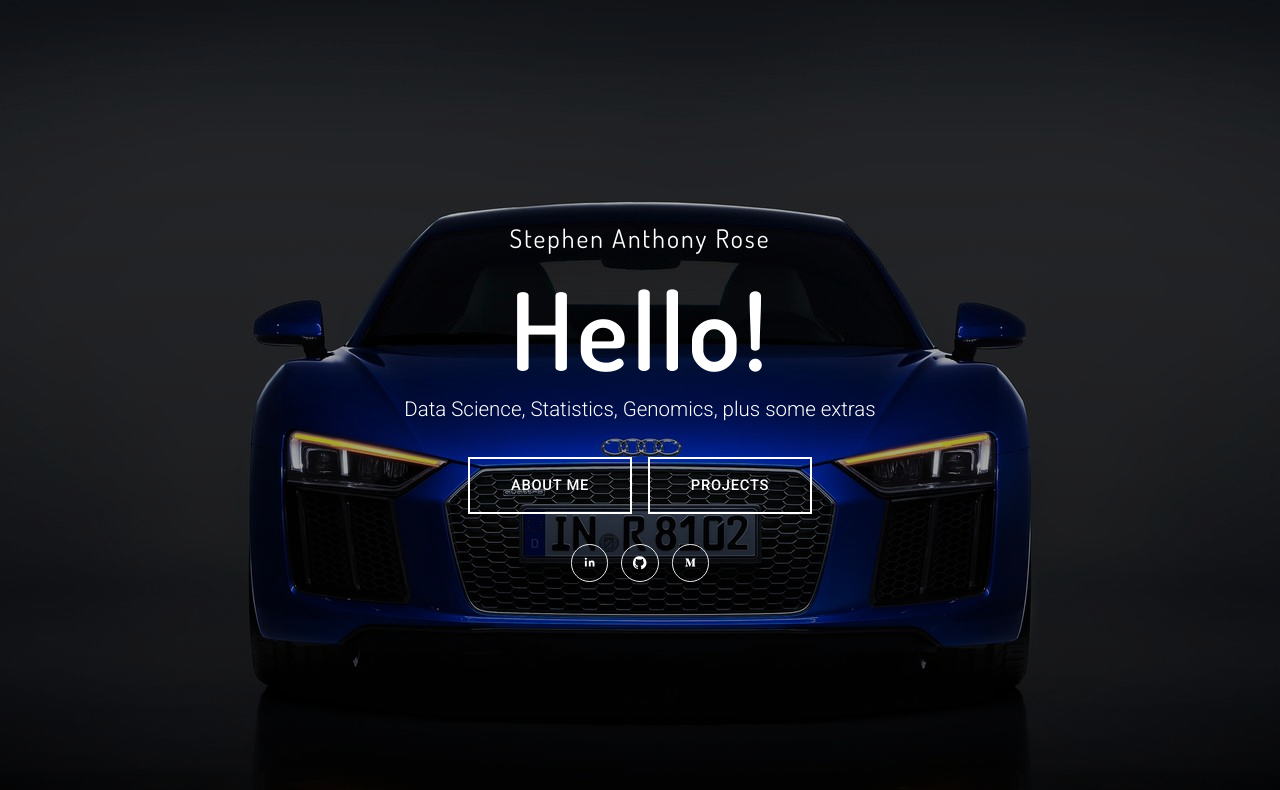
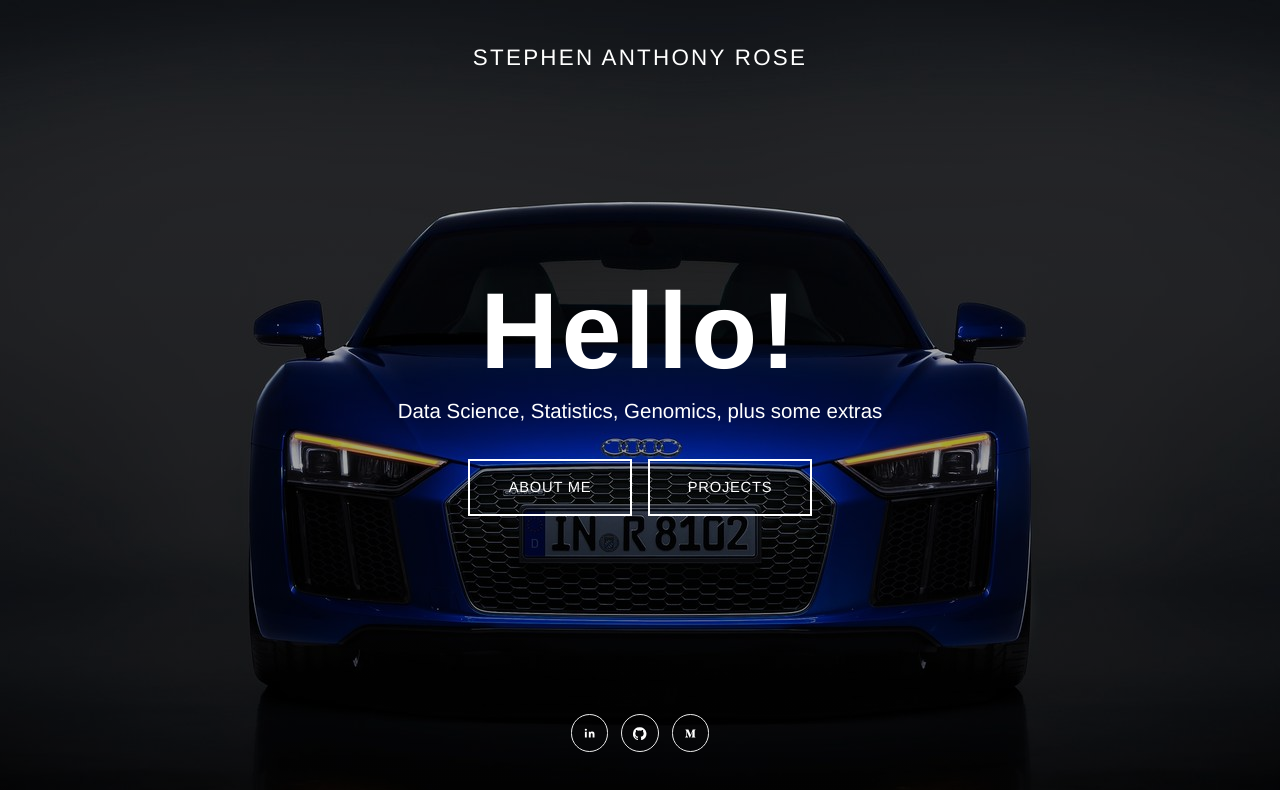
Before and after one commit to arose13/arose13.github.io, a plain HTML site: page index.html in a window 1280 px wide. Drawn offline with Linux system fonts and the light colour scheme.

Commit message:
refactor: remove unused font links and update styles for consistency

```diff
--- a/assets/styles.css
+++ b/assets/styles.css
@@ -22,7 +22,7 @@ body {
   margin: 0;
   background: var(--bg);
   color: var(--text);
-  font-family: "Roboto", sans-serif;
+  font-family: futura-pt, "Helvetica Neue", Arial, sans-serif;
   line-height: 1.6;
 }
 
@@ -63,9 +63,11 @@ img {
 
 .home-hero {
   min-height: 100vh;
-  display: grid;
-  place-items: center;
-  padding: 2rem;
+  display: flex;
+  flex-direction: column;
+  align-items: center;
+  justify-content: space-between;
+  padding: 2.5rem 2rem 3rem;
   background-color: #111217;
 }
 
@@ -82,6 +84,8 @@ img {
   display: flex;
   flex-direction: column;
   align-items: center;
+  justify-content: center;
+  flex: 1;
   gap: 0.8rem;
 }
 
@@ -116,22 +120,25 @@ img {
 .hero-kicker,
 .section-kicker {
   margin: 0;
-  font-family: "Dosis", sans-serif;
+  font-family: futura-pt, "Helvetica Neue", Arial, sans-serif;
   font-size: 1rem;
   letter-spacing: 0.28em;
   text-transform: uppercase;
 }
 
-.home-copy .hero-kicker {
-  font-size: clamp(1.2rem, 3vw, 1.6rem);
-  letter-spacing: 0.08em;
-  text-transform: none;
+.home-brand {
+  margin: 0;
+  font-family: futura-pt, "Helvetica Neue", Arial, sans-serif;
+  font-size: clamp(1.1rem, 2.5vw, 1.4rem);
+  letter-spacing: 0.1em;
+  text-transform: uppercase;
+  animation: rise 0.8s ease both;
 }
 
 .home-copy h1,
 .hero-copy h1 {
   margin: 0.35rem 0 0;
-  font-family: "Dosis", sans-serif;
+  font-family: futura-pt, "Helvetica Neue", Arial, sans-serif;
   font-size: clamp(3.8rem, 10vw, 6.75rem);
   font-weight: 600;
   letter-spacing: 0.03em;
@@ -247,18 +254,20 @@ img {
   padding: 0.92rem 1.75rem;
 }
 
-.home-copy .social-list {
-  margin-top: 1.1rem;
+.home-social {
+  margin-top: 0;
   gap: 0.8rem;
+  animation: rise 0.8s ease both;
+  animation-delay: 0.32s;
 }
 
-.home-copy .social-link {
+.home-social .social-link {
   width: 2.35rem;
   height: 2.35rem;
   border-color: rgba(255, 255, 255, 0.92);
 }
 
-.home-copy .social-link svg {
+.home-social .social-link svg {
   width: 0.82rem;
   height: 0.82rem;
 }
@@ -304,7 +313,7 @@ img {
 
 .site-brand,
 .site-nav a {
-  font-family: "Dosis", sans-serif;
+  font-family: futura-pt, "Helvetica Neue", Arial, sans-serif;
   letter-spacing: 0.08em;
   text-transform: uppercase;
 }
@@ -390,17 +399,19 @@ img {
 }
 
 .about-panel {
-  display: grid;
-  grid-template-columns: minmax(240px, 320px) 1fr;
-  gap: 3rem;
+  display: flex;
+  flex-direction: column;
   align-items: center;
+  gap: 2.5rem;
   padding: 0;
+  text-align: center;
 }
 
 .portrait-card {
   padding: 0;
   border-radius: 0;
   background: transparent;
+  max-width: 280px;
 }
 
 .portrait-card img {
@@ -410,6 +421,7 @@ img {
 
 .about-copy {
   color: var(--text);
+  max-width: 600px;
 }
 
 .card-grid {
@@ -432,7 +444,7 @@ img {
 .feature-card h2,
 .app-card h2 {
   margin: 0.4rem 0 0;
-  font-family: "Dosis", sans-serif;
+  font-family: futura-pt, "Helvetica Neue", Arial, sans-serif;
   font-size: clamp(1.8rem, 4vw, 2.5rem);
   line-height: 1.05;
 }
@@ -516,7 +528,7 @@ img {
 .to-top {
   display: inline-block;
   margin-top: 1.2rem;
-  font-family: "Dosis", sans-serif;
+  font-family: futura-pt, "Helvetica Neue", Arial, sans-serif;
   letter-spacing: 0.12em;
   text-transform: uppercase;
   color: rgba(255, 255, 255, 0.74);
@@ -534,15 +546,9 @@ img {
 }
 
 @media (max-width: 820px) {
-  .about-panel,
   .feature-card--split,
   .app-card {
     grid-template-columns: 1fr;
-  }
-
-  .portrait-card {
-    max-width: 320px;
-    margin: 0 auto;
   }
 
   .feature-card--split:first-child .feature-body,
@@ -557,8 +563,7 @@ img {
   }
 
   .feature-card,
-  .app-card,
-  .about-panel {
+  .app-card {
     text-align: center;
   }
 
@@ -614,7 +619,7 @@ img {
   }
 
   .home-hero {
-    padding-inline: 1rem;
+    padding: 2rem 1rem 2.5rem;
   }
 
   .home-copy {
@@ -627,7 +632,7 @@ img {
   }
 
   .home-copy .cta-row,
-  .home-copy .social-list {
+  .home-social {
     gap: 15px;
   }
 
--- a/index.html
+++ b/index.html
@@ -5,22 +5,20 @@
   <meta name="viewport" content="width=device-width, initial-scale=1.0">
   <title>Stephen Rose</title>
   <meta name="description" content="Stephen Anthony Rose - Data Science, Statistics, Genomics, plus some extras.">
-  <link rel="preconnect" href="https://fonts.googleapis.com">
-  <link rel="preconnect" href="https://fonts.gstatic.com" crossorigin>
-  <link href="https://fonts.googleapis.com/css2?family=Dosis:wght@400;500;600&family=Roboto:wght@300;400;500;700&display=swap" rel="stylesheet">
   <link rel="stylesheet" href="assets/styles.css">
 </head>
 <body class="home-page">
   <main class="hero-shell home-hero" style="--hero-image: url('./Audi-R8_V10-2016-1280-1b.jpg'); background-color: #111217;">
+    <p class="home-brand">Stephen Anthony Rose</p>
     <div class="hero-content home-copy">
-      <p class="hero-kicker">Stephen Anthony Rose</p>
       <h1>Hello!</h1>
       <p class="hero-subtitle">Data Science, Statistics, Genomics, plus some extras</p>
       <div class="cta-row">
         <a class="button button--light" href="aboutme/">About Me</a>
         <a class="button button--light" href="projects/">Projects</a>
       </div>
-      <div class="social-list" aria-label="Social links">
+    </div>
+    <div class="social-list home-social" aria-label="Social links">
       <a class="social-link" href="https://www.linkedin.com/in/arose13" target="_blank" rel="noreferrer" aria-label="LinkedIn">
         <svg viewBox="0 0 24 24" aria-hidden="true"><path d="M6.94 8.5V19H3.5V8.5h3.44ZM5.22 3A2.02 2.02 0 1 1 5.2 7.04 2.02 2.02 0 0 1 5.22 3Zm5.01 5.5H13.5v1.43h.05c.46-.87 1.6-1.79 3.3-1.79 3.53 0 4.18 2.32 4.18 5.34V19h-3.43v-4.86c0-1.16-.02-2.65-1.61-2.65-1.62 0-1.87 1.27-1.87 2.57V19h-3.43V8.5Z"/></svg>
       </a>
@@ -31,7 +29,6 @@
         <svg viewBox="0 0 24 24" aria-hidden="true"><path d="M4.6 7.7a.7.7 0 0 0-.24-.58L2.6 5.01V4.75h5.46l4.22 9.26 3.7-9.26h5.2V5l-1.5 1.44a.45.45 0 0 0-.17.43v10.26a.45.45 0 0 0 .17.43L21.14 19v.25h-7.53V19l1.55-1.5c.15-.15.15-.2.15-.43V8.78l-4.3 10.72h-.58L5.42 8.78v6.97c-.04.31.06.62.28.84l2.02 2.45v.25H2v-.25l2.02-2.45c.22-.22.32-.54.27-.84V7.7Z"/></svg>
       </a>
     </div>
-    </div>
   </main>
 </body>
 </html>
```
Also changed, not shown: aboutme/index.html (+1 -5 lines), apps/index.html (+0 -4 lines), projects/index.html (+0 -4 lines). Lines whose indentation alone changed are shown as unchanged.
